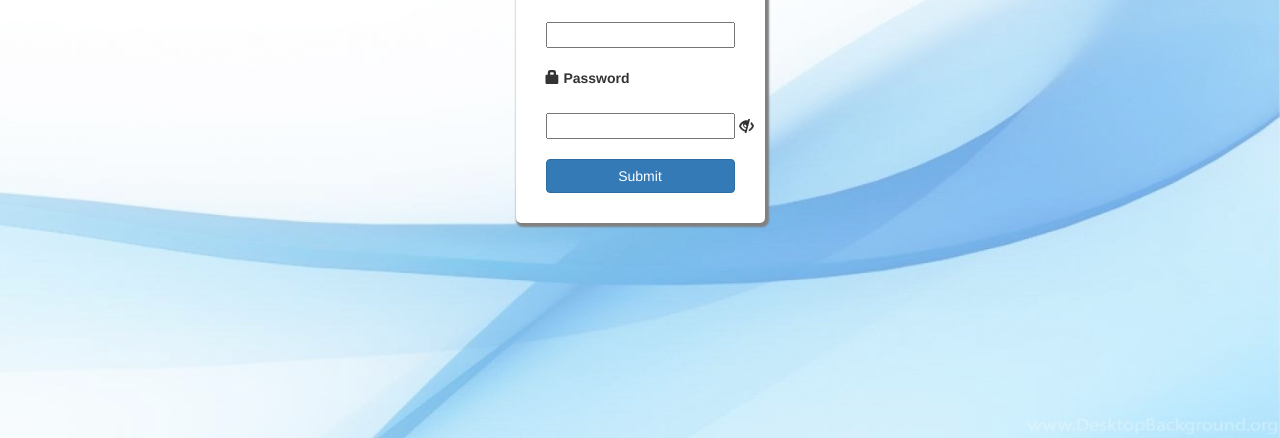
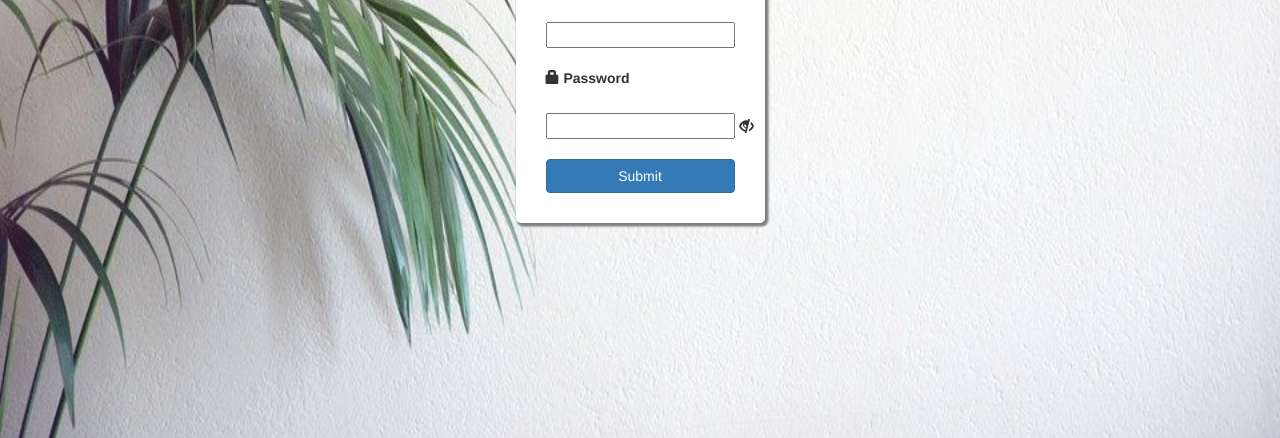
Before and after one commit to Insalatta/SignInPage, a plain HTML site: page index.html in a window 1280 px wide. Shown: the part 362-800 px from the top of the page. Drawn offline with Linux system fonts and the light colour scheme.

Commit message:
improved

```diff
--- a/index.html
+++ b/index.html
@@ -8,7 +8,7 @@
         <link rel="stylesheet" href="login.css">
     </head>
     <body >
-        <img src="l9.jpg" alt="background image">
+        <img src="l14.jpg" alt="background image">
         <div id="result">
             <i id="gly1" class="glyphicon glyphicon-warning-sign "></i>
             <span id="textresult"></span>
--- a/login.css
+++ b/login.css
@@ -13,7 +13,7 @@ body{
     flex-direction:column;
     align-items:center;
     border-radius:5px;
-    box-shadow:2px 2px 2px 2px grey;
+    box-shadow:2px 2px 2px 1.5px gray;
     padding:30px;
 }
 .st{
@@ -22,7 +22,7 @@ body{
 img{
     width:100%;
     height:100vh;
-    opacity:0.7;
+    opacity:0.9;
 }
 h2{
 
```
Also changed, not shown: l14.jpg (added), l9.jpg (deleted).
